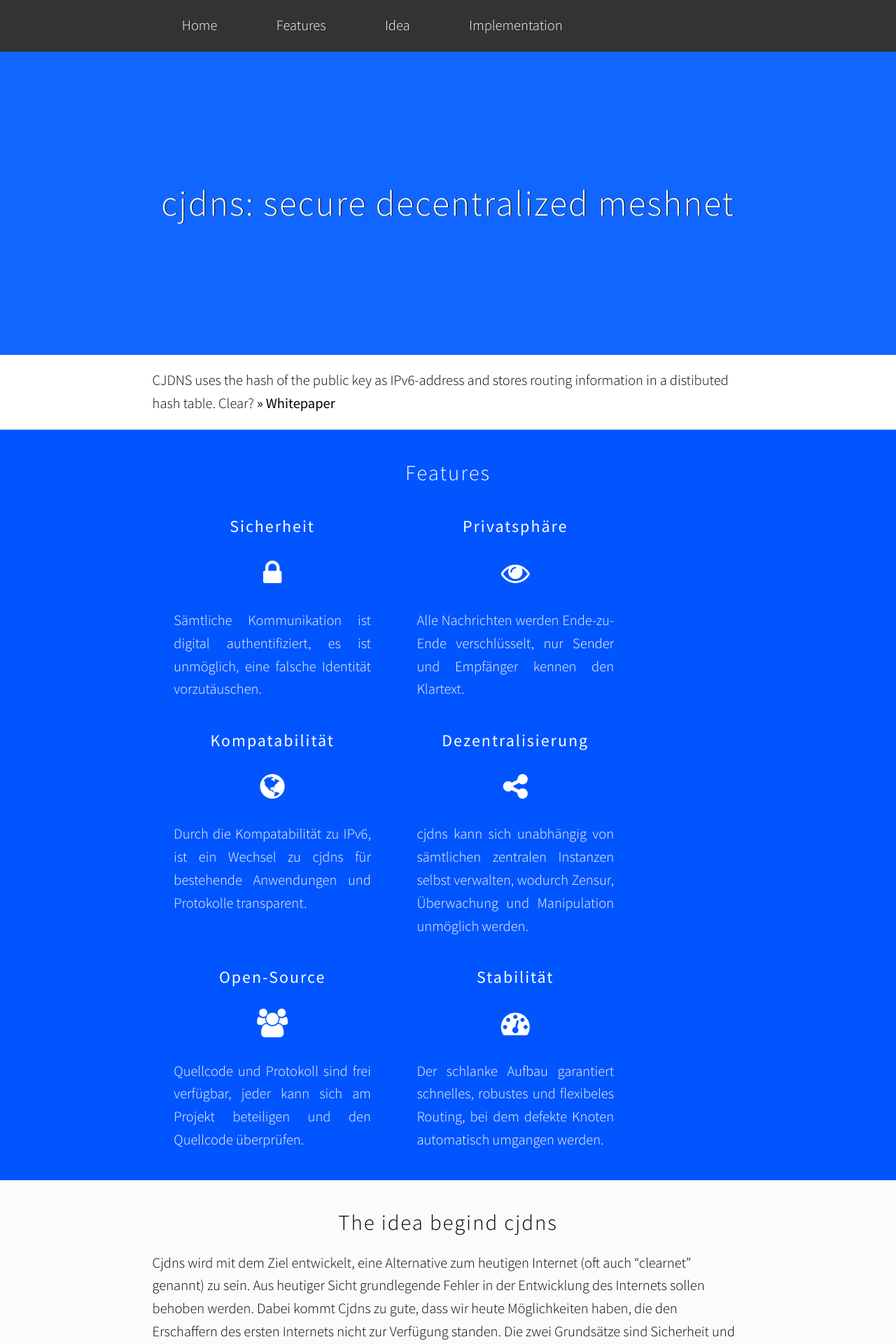
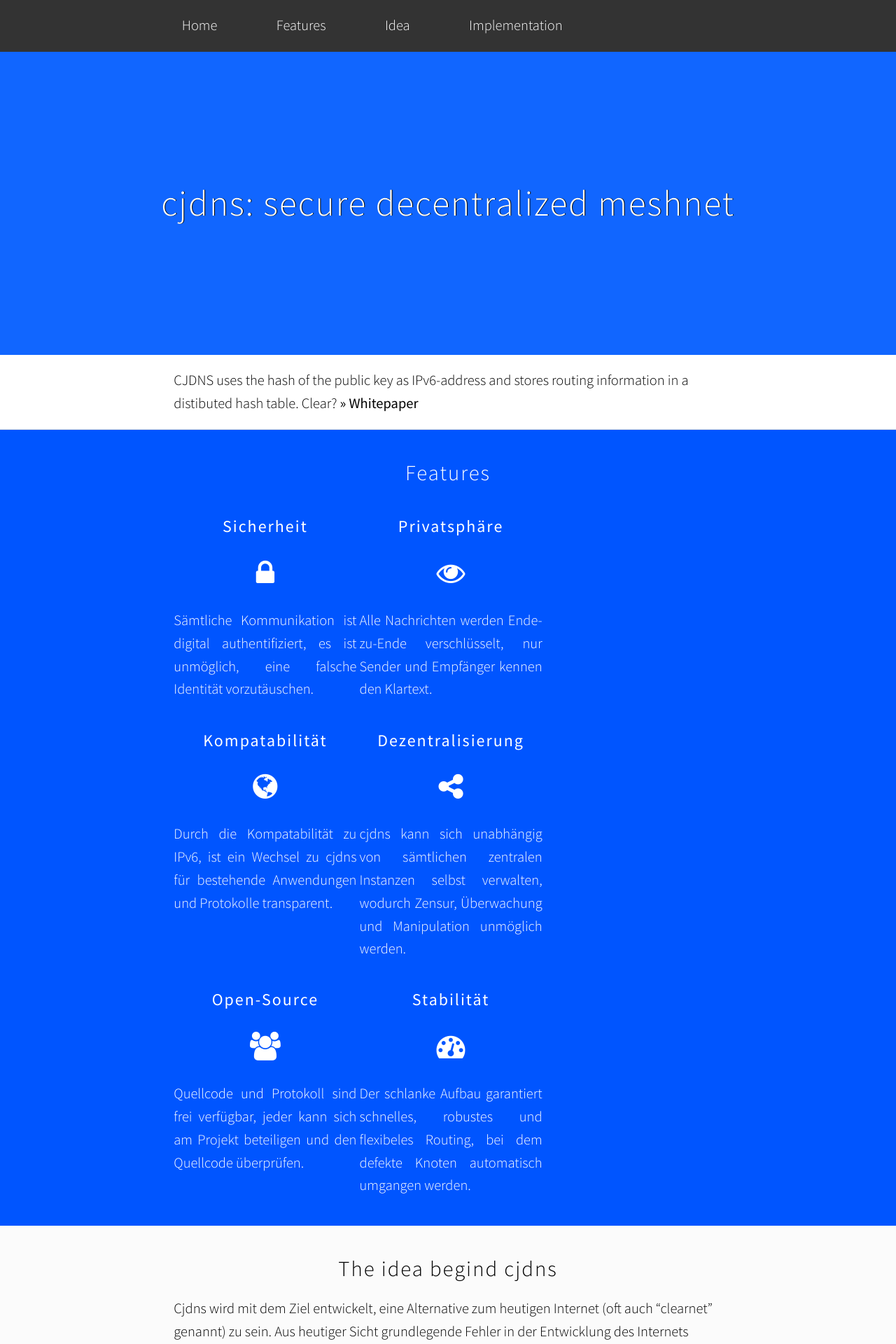
Before and after one commit to mawalu/cjdns-website, a Jekyll site: the page built from index.html, in a window 1280 px wide. Shown: the top 1920 px of the page at 70% size. Built offline with Jekyll 4.4.1, drawn with Linux system fonts in a browser that asks for light colours; nearby versions of some CDN libraries.

Commit message:
Update vendor.sass

```diff
--- a/_sass/vendor.sass
+++ b/_sass/vendor.sass
@@ -22,8 +22,6 @@ section:last-of-type div
   width: 26%
   text-align: justify
   vertical-align: text-top
-  padding-left: 1.5em
-  padding-right: 1.5em
 .feature h3
   font-weight: 400
 .feature .fa
@@ -31,6 +29,10 @@ section:last-of-type div
   padding: .25em
   display: block
   text-align: center
+
+section > *
+  padding-left: 1.5em
+  padding-right: 1.5em
 
 section:first-of-type
   background-color: #16f
```
